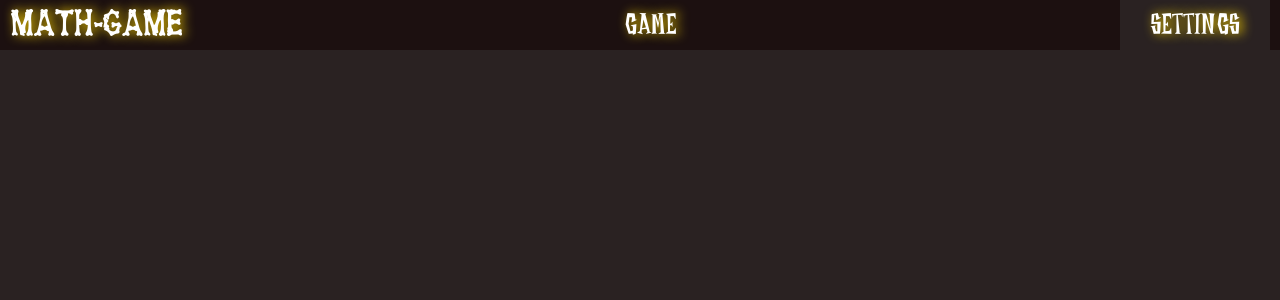
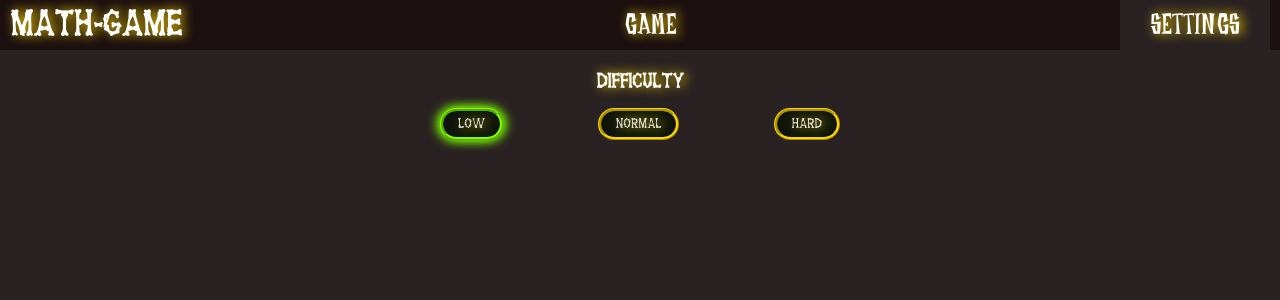
Before and after one commit to Mrak9087/math-game, a React (Create React App) app: page /settings in a window 1280 px wide. Shown: the top 300 px of the page. Built offline with nearby package versions, Linux system fonts and the light colour scheme.

Commit message:
feat: add page settings and levels

```diff
--- a/src/App.tsx
+++ b/src/App.tsx
@@ -3,6 +3,7 @@ import { BrowserRouter, Route, Routes } from 'react-router-dom';
 import './App.css';
 import Layout from './Layout';
 import Game from './pages/Game';
+import Settings from './pages/Settings';
 
 function App() {
   return (
@@ -10,7 +11,7 @@ function App() {
       <Routes>
         <Route path='/' element={<Layout />}>
           <Route path='game' element={<Game />}/>
-          <Route path='settings'/>
+          <Route path='settings' element={<Settings />}/>
         </Route>
       </Routes>
     </BrowserRouter>
--- /dev/null
+++ b/src/components/Levels/LevelItem/LevelItem.tsx
@@ -0,0 +1,28 @@
+import React from "react";
+import { useDispatch, useSelector } from "react-redux";
+import { setDiff } from "../../../store/reducers/gameSlice";
+import { AppDispatch, RootState } from "../../../store/store";
+
+import style from "./levelIem.module.css";
+
+interface ILevelItem {
+    nameLevel:string;
+    diffLevel:number;
+}
+
+const LevelItem = ({nameLevel, diffLevel}:ILevelItem) => {
+    const store = useSelector((state:RootState)=>state);
+    const dispatch = useDispatch<AppDispatch>();
+
+    const activeClass = diffLevel === store.difficulty ? style.active : '';
+
+    const handlerClick = () => {
+        dispatch(setDiff(diffLevel))
+    }
+
+    return (
+        <div className={`${style.levelItem} ${activeClass}`} onClick={handlerClick}>{nameLevel}</div>
+    )
+}
+
+export default LevelItem;
--- /dev/null
+++ b/src/components/Levels/LevelItem/index.ts
@@ -0,0 +1,3 @@
+import LevelItem from "./LevelItem";
+
+export default LevelItem;
--- /dev/null
+++ b/src/components/Levels/LevelItem/levelIem.module.css
@@ -0,0 +1,17 @@
+.levelItem {
+    border-radius: 2rem;
+    border: 3px ridge gold;
+    padding: 0.5rem 1.5rem;
+    cursor: pointer;
+    transition: all 0.3s ease;
+    background-color: #0e140b;
+}
+
+.levelItem:hover{
+    transform: scale(1.1);
+}
+
+.active{
+    border: 3px ridge #7dff03;
+    box-shadow: 3px 0px 11px #7dff03, -3px 0px 11px #7dff03;
+}
--- /dev/null
+++ b/src/components/Levels/Levels.tsx
@@ -0,0 +1,27 @@
+import React from "react";
+import LevelItem from "./LevelItem";
+
+import style from "./levels.module.css";
+
+interface ILevels {
+    name: string;
+    diff: number;
+}
+
+interface ILevelsArr {
+    arrLevels: ILevels[];
+}
+
+
+const Levels = ({arrLevels}:ILevelsArr) => {
+    return (
+        <div className={style.levels}>
+            <h2>Difficulty</h2>
+            <div className={style.levelsWrapper}>
+                {arrLevels.map((item)=><LevelItem key={item.diff} diffLevel={item.diff} nameLevel={item.name}/>)}
+            </div>
+        </div>
+    )
+}
+
+export default Levels;
--- /dev/null
+++ b/src/components/Levels/index.ts
@@ -0,0 +1,3 @@
+import Levels from "./Levels";
+
+export default Levels;
--- /dev/null
+++ b/src/components/Levels/levels.module.css
@@ -0,0 +1,23 @@
+.levels {
+    display: flex;
+    justify-content: center;
+    align-items: center;
+    flex-direction: column;
+    width: 100%;
+    font-family: "Headhunter";
+    text-shadow: 3px 0px 11px gold;
+    color: white;
+    margin-bottom: 2.5rem;
+}
+
+.levels h2 {
+    margin-bottom: 1.5rem;
+}
+
+.levelsWrapper {
+    display: flex;
+        justify-content: space-between;
+        flex-wrap: wrap;
+        max-width: 40rem;
+        width: 100%;
+}
--- /dev/null
+++ b/src/pages/Settings/Settings.tsx
@@ -0,0 +1,28 @@
+import Levels from "../../components/Levels";
+
+import style from "./settings.module.css";
+
+const ARR_DIFF = [
+    {
+        name:"low",
+        diff:4
+    },
+    {
+        name:"normal",
+        diff:6
+    },
+    {
+        name:"hard",
+        diff:8
+    }
+]
+
+const Settings = () => {
+    return (
+        <div className={style.settings}>
+            <Levels arrLevels={ARR_DIFF}/>
+        </div>
+    )
+}
+
+export default Settings;
--- /dev/null
+++ b/src/pages/Settings/index.ts
@@ -0,0 +1,3 @@
+import Settings from "./Settings";
+
+export default Settings;
--- /dev/null
+++ b/src/pages/Settings/settings.module.css
@@ -0,0 +1,6 @@
+.settings {
+    display: flex;
+    flex-direction: column;
+    row-gap: 2rem;
+    padding: 2rem 1rem;
+}
--- a/src/store/reducers/gameSlice.ts
+++ b/src/store/reducers/gameSlice.ts
@@ -24,4 +24,6 @@ export const gameSlice = createSlice({
     }
 })
 
+export const {setDiff, setCategory} = gameSlice.actions;
+
 export default gameSlice.reducer;
```
